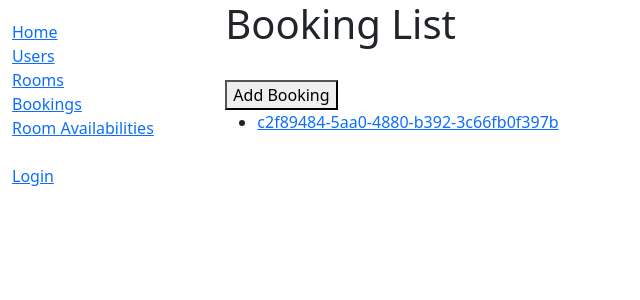
After one commit to ShafiqAiman/workspace, a Django app: page /roombooking/bookings/ in a window 1280 px wide. The commit adds this page. Shown: the top 300 px of the page, without its empty margins (0-640 px from the left). Run offline with Django 4.2, Linux system fonts and the light colour scheme; data comes from the database, SQL or seed files in the repository.

Commit message:
Added booking list

```diff
--- a/roombooking/templates/base_generic.html
+++ b/roombooking/templates/base_generic.html
@@ -18,6 +18,7 @@
           <li><a href="{% url 'index' %}">Home</a></li>
           <li><a href="">Users</a></li>
           <li><a href="{% url 'rooms' %}">Rooms</a></li>
+          <li><a href="{% url 'bookings' %}">Bookings</a></li>
           <li><a href="{% url 'rooms-availabilities' %}">Room Availabilities</a></li>
           <br>
 
--- a/roombooking/templates/roomavailabilities.html
+++ b/roombooking/templates/roomavailabilities.html
@@ -17,6 +17,7 @@
     <input type="submit">
   </form>
   <br>
+  <h4>Results: </h4>
   {% if rooms %}
   <ul>
     {% for room in rooms %}
--- /dev/null
+++ b/roombooking/templates/roombooking/booking_list.html
@@ -0,0 +1,18 @@
+{% extends "base_generic.html" %}
+
+{% block content %}
+  <h1>Booking List</h1>
+  <br>
+  <a href="{% url 'room-create' %}"><button>Add Booking</button></a>
+  {% if booking_list %}
+  <ul>
+    {% for booking in booking_list %}
+      <li>
+        <a href="">{{ booking.id }}</a>
+      </li>
+    {% endfor %}
+  </ul>
+  {% else %}
+    <p>There are no bookings in the library.</p>
+  {% endif %}
+{% endblock %}
--- a/roombooking/urls.py
+++ b/roombooking/urls.py
@@ -4,6 +4,7 @@ from . import views
 urlpatterns = [
     path('', views.index, name='index'),
     path('rooms/', views.RoomListView.as_view(), name='rooms'),
+    path('bookings/', views.BookingListView.as_view(), name='bookings'),
     path('rooms/availabilities/', views.roomavailabilities, name='rooms-availabilities'),
     path('room/<int:pk>', views.RoomDetailView.as_view(), name='room-detail'),
     path('room/create/', views.RoomCreate.as_view(), name='room-create'),
--- a/roombooking/views.py
+++ b/roombooking/views.py
@@ -1,6 +1,6 @@
 from django.shortcuts import render
 from django.views import generic
-from .models import Room
+from .models import Room, Booking
 
 from django.views.generic.edit import CreateView, UpdateView, DeleteView
 from django.urls import reverse_lazy
@@ -25,6 +25,8 @@ def roomavailabilities(request):
             print(start)
             print(end)
 
+            bookings = Booking.objects.all
+
 
 
     context = {
@@ -37,6 +39,9 @@ def roomavailabilities(request):
 
 class RoomListView(generic.ListView):
     model = Room
+
+class BookingListView(generic.ListView):
+    model = Booking
 
 class RoomDetailView(generic.DetailView):
     model = Room
```
